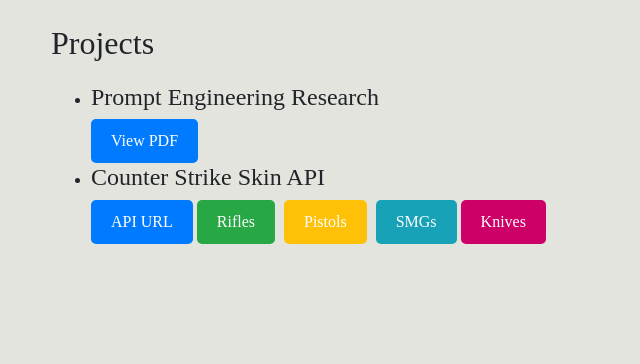
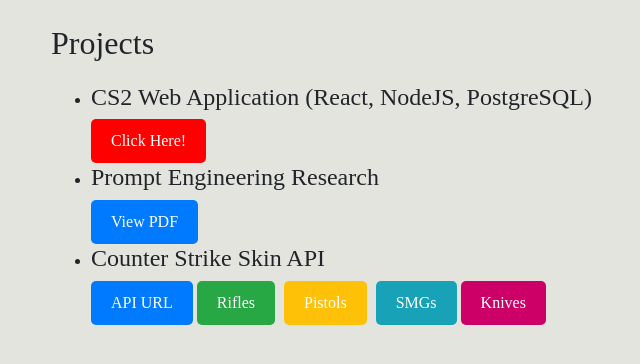
Before and after one commit to MiBearX/NBAStats, a Flask app: page /projects in a window 1280 px wide. Shown: the part 79-443 px from the top of the page, without its empty margins (189-829 px from the left). Run offline with Flask 3, Linux system fonts and the light colour scheme; some libraries are stand-ins or nearby versions.

Commit message:
Added CS2 Web App Link

```diff
--- a/website/templates/projects.html
+++ b/website/templates/projects.html
@@ -19,6 +19,14 @@
         <h2>Projects</h2>
         <p>
             <ul>
+                <li>
+                    <h4>CS2 Web Application (React, NodeJS, PostgreSQL)</h4>
+                    <a href="http://3.138.135.218:3000/" style="text-decoration: none;">
+                        <button style = "padding: 10px 20px; background-color: #FF0000 ; color: white; border: none; border-radius: 5px; cursor: pointer;">
+                        Click Here!
+                        </button>
+                    </a>
+                </li>
                 <li>
                     <h4>Prompt Engineering Research</h4>
                     <a href="static/promptEngineeringPoster.pdf" target="_blank">
```
